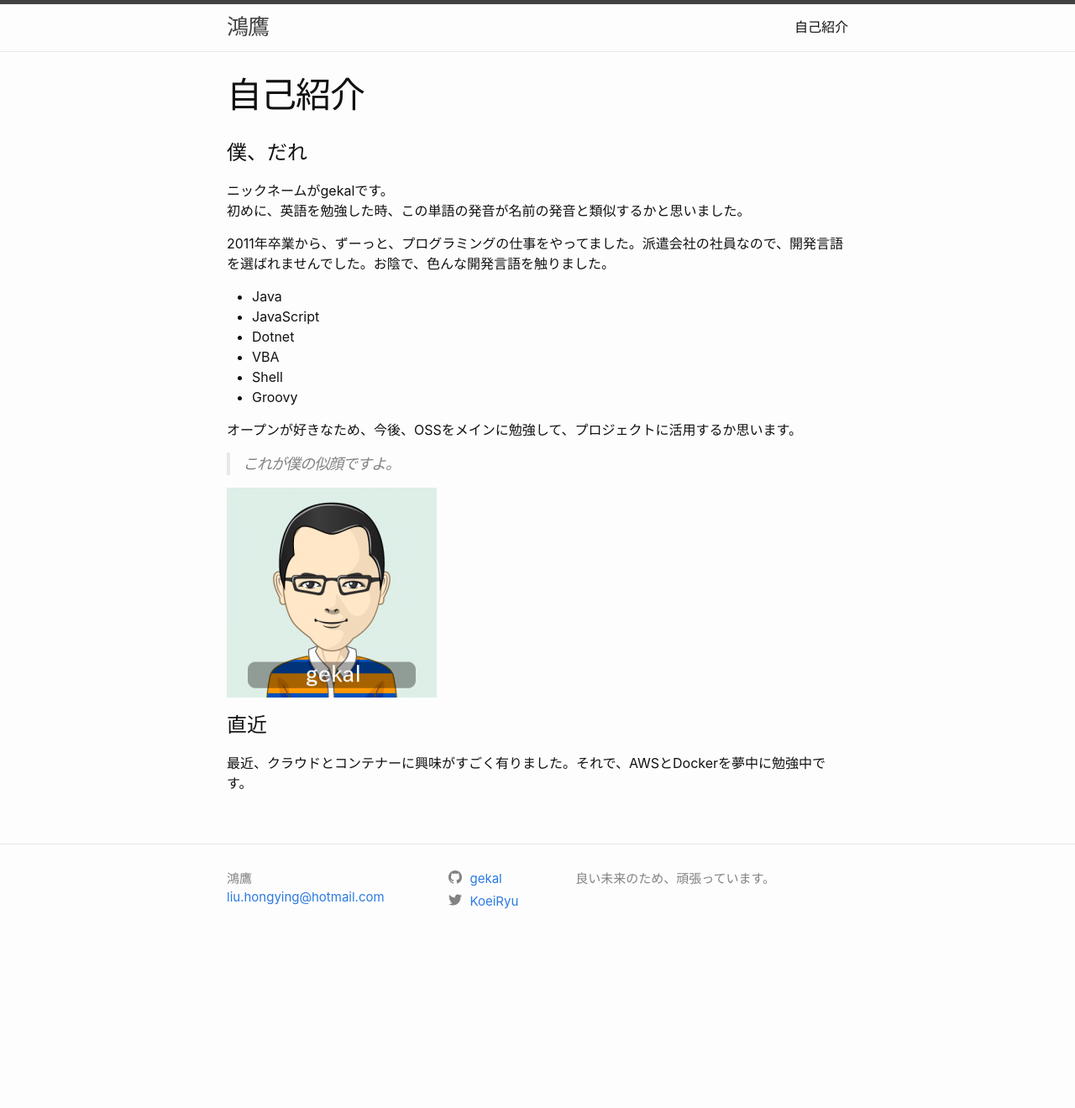
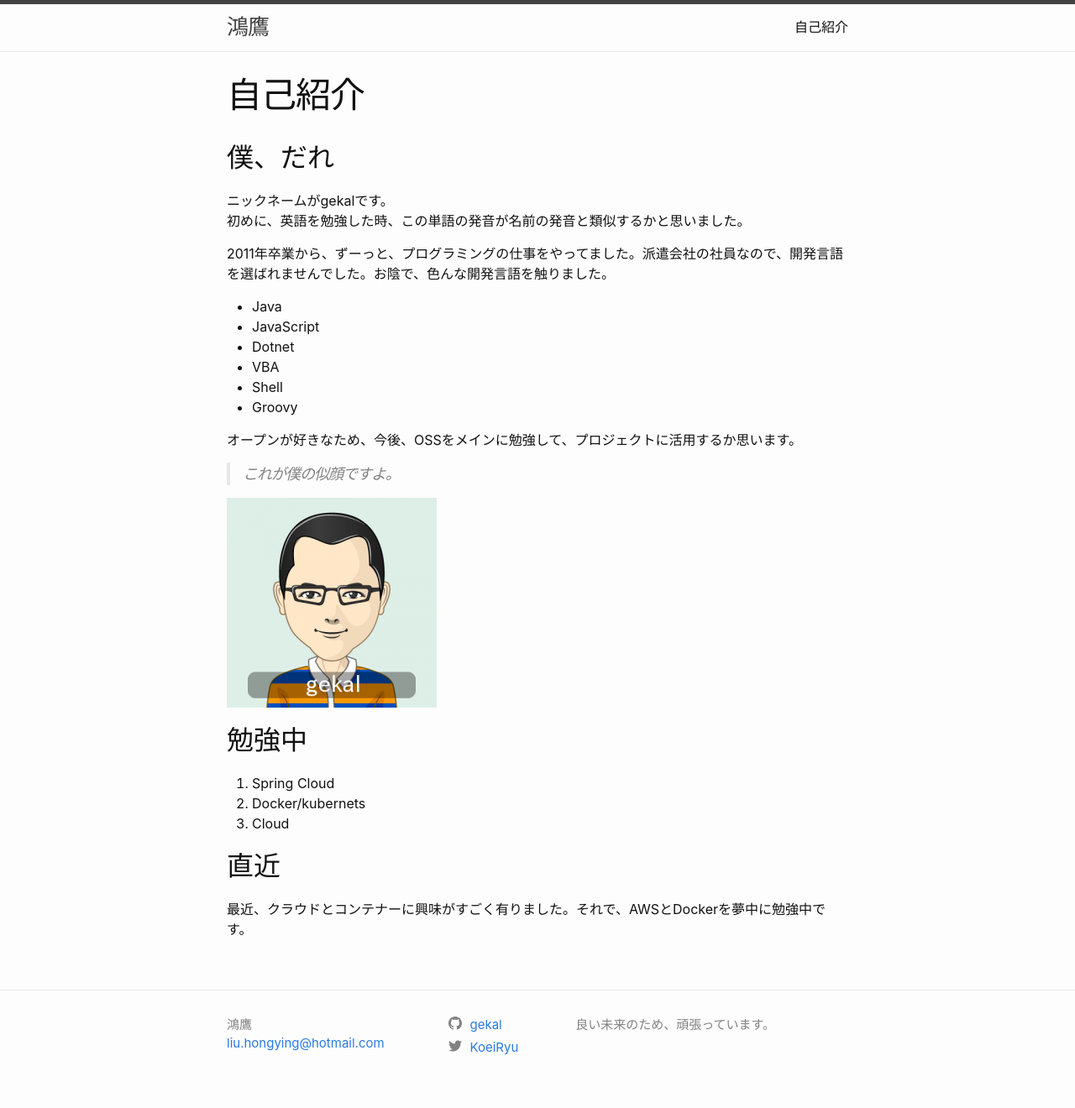
Before and after one commit to gekal/gekal.github.io, a Jekyll site: the page built from pages/about.md, in a window 1280 px wide. Shown: the whole page at 84% size. Built offline with Jekyll 4.4.1, drawn with Linux system fonts in a browser that asks for light colours; before the commit the page ends 1146 px from its top, so only the background shows below that.

Commit message:
自己紹介を更新

```diff
--- a/pages/about.md
+++ b/pages/about.md
@@ -4,7 +4,7 @@ title: 自己紹介
 permalink: /about/
 ---
 
-# 僕、だれ
+## 僕、だれ
 
 ニックネームがgekalです。
 初めに、英語を勉強した時、この単語の発音が名前の発音と類似するかと思いました。
@@ -24,6 +24,12 @@ permalink: /about/
 
 ![似顔](../assets/imgs/gekal.png)
 
-# 直近
+## 勉強中
+
+1. Spring Cloud
+2. Docker/kubernets
+3. Cloud
+
+## 直近
 
 最近、クラウドとコンテナーに興味がすごく有りました。それで、AWSとDockerを夢中に勉強中です。
```
